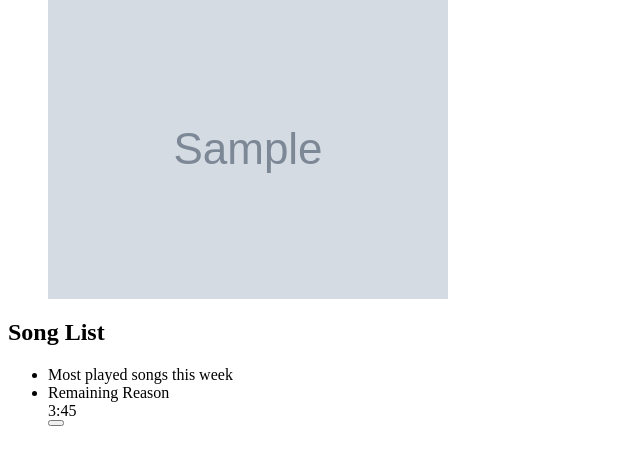
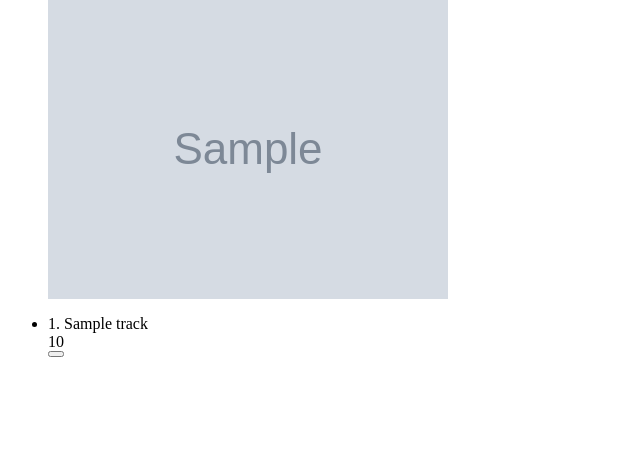
Before and after one commit to marwanbayoumi/media_aggregator, a Flask app: template templates/album_view.html in a window 1280 px wide. Shown: the part 56-521 px from the top of the page, without its empty margins (0-640 px from the left). Run offline with Flask 3, Linux system fonts and the light colour scheme; the template is opened without the code that fills it: most values are stand-ins (such as "Sample title", 1, 10 or a date in 2020); grey boxes marked "Sample" are stand-in pictures; parts of the project's set-up code (start-up, migrations or seed data) failed here and were passed over.

Commit message:
FEAT: Refactor album_view.html for improved layout and structure

```diff
--- a/templates/album_view.html
+++ b/templates/album_view.html
@@ -1,36 +1,62 @@
-<div class="fixed inset-0 bg-black/50 flex items-center justify-center z-50 "
+<div
+	hx-get="/album/{{album.id}}"
+	class="fixed inset-0 bg-black/50 flex items-center justify-center z-50"
 	x-data="{ showAlbum: true }"
 	x-show="showAlbum"
-@keydown.escape.window="showAlbum=false">
+	@keydown.escape.window="showAlbum=false"
+>
 	<div
 		class="bg-base-100 text-base-content rounded-lg shadow-lg w-full w-auto max-w-full p-6"
 	>
-		<h2 class="text-xl font-semibold mb-4">
-			{{ album.title }}
-		</h2>
+		<h2 class="text-xl font-semibold mb-4">{{ album.title }}</h2>
 		<div class="card card-side bg-base-100 shadow-sm">
-  <figure class="rounded-none w-full h-full">
+			<!-- LEFT: fixed-size image -->
+			<figure class="rounded-none w-half h-half shrink-0">
 				<img
 					src="{{ album.cover }}"
-      alt="Movie" />
+					alt="Album Cover"
+					class="w-full h-full object-cover"
+				/>
 			</figure>
 
-    <div class="card-body w-fit">
-      <h2 class="card-title">Song List</h2>
-      <ul class="list bg-base-100 rounded-box shadow-md max-w-full">
-
-      <li class="p-4 pb-2 text-xs opacity-60 tracking-wide max-w-full">Most played songs this week</li>
-      <li class="list-row flex items-center justify-between p-2">
-
-      <div class="text-sm font-semibold">Remaining Reason</div>
-      <div class="text-sm opacity-70">3:45</div> <!-- Placeholder for song length -->
-      <button class="btn btn-square btn-ghost">
-        <svg class="size-[1.2em]" xmlns="http://www.w3.org/2000/svg" viewBox="0 0 24 24"><g stroke-linejoin="round" stroke-linecap="round" stroke-width="2" fill="none" stroke="currentColor"><path d="M19 14c1.49-1.46 3-3.21 3-5.5A5.5 5.5 0 0 0 16.5 3c-1.76 0-3 .5-4.5 2-1.5-1.5-2.74-2-4.5-2A5.5 5.5 0 0 0 2 8.5c0 2.3 1.5 4.05 3 5.5l7 7Z"></path></g></svg>
+			<!-- RIGHT: same fixed height as image -->
+			<div class="card-body flex-1 p-4 overflow-hidden">
+				<!-- LIST: forced to fit inside the fixed height -->
+				<ul
+					class="list bg-base-100 rounded-box shadow-md w-full h-full overflow"
+				>
+					{% for track in tracks %}
+					<li
+						class="list-row flex items-center justify-between p-1 gap-2 text-sm truncate"
+					>
+						<div class="truncate flex-1">
+							{{track.id}}. {{track.track_title}}
+						</div>
+						<div class="opacity-70 shrink-0">{{track.duration}}</div>
+						<button
+							class="btn btn-square btn-ghost shrink-0 min-w-0 truncate flex-1"
+						>
+							<svg
+								class="size-[1.2em]"
+								xmlns="http://www.w3.org/2000/svg"
+								viewBox="0 0 24 24"
+							>
+								<g
+									stroke-linejoin="round"
+									stroke-linecap="round"
+									stroke-width="2"
+									fill="none"
+									stroke="currentColor"
+								>
+									<path
+										d="M19 14c1.49-1.46 3-3.21 3-5.5A5.5 5.5 0 0 0 16.5 3c-1.76 0-3 .5-4.5 2-1.5-1.5-2.74-2-4.5-2A5.5 5.5 0 0 0 2 8.5c0 2.3 1.5 4.05 3 5.5l7 7Z"
+									></path>
+								</g>
+							</svg>
 						</button>
 					</li>
+					{% endfor %}
 				</ul>
-      </div>
-    </li>
 			</div>
 		</div>
 	</div>
```
Lines whose indentation alone changed are shown as unchanged.
